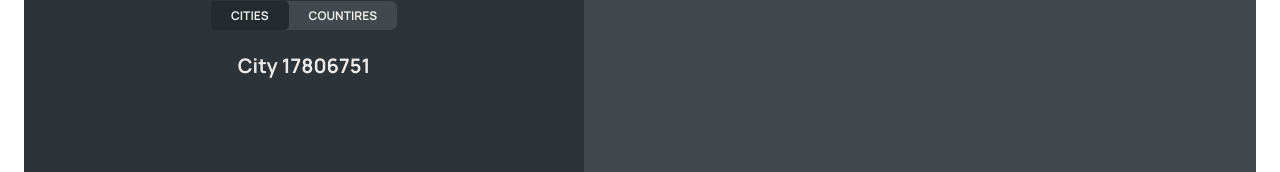
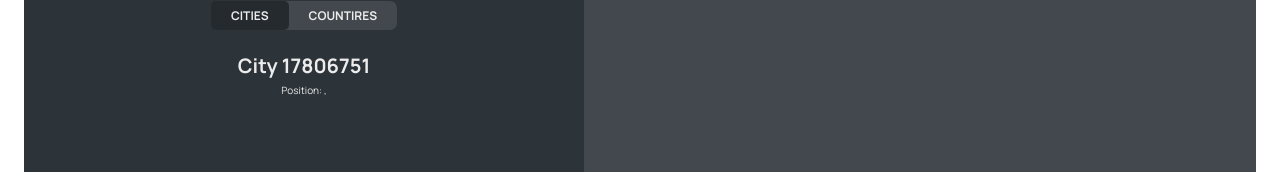
Before and after one commit to SaadMahi/68-WorldWise, a React (Vite) app: page /app/cities/17806751 in a window 1280 px wide. Shown: the part 139-311 px from the top of the page. Built offline with nearby package versions, Linux system fonts and the light colour scheme; data requests are answered from the project's data file.

Commit message:
⚡️ feat: able to pass data in all compo by URL

```diff
--- a/src/components/city/City.jsx
+++ b/src/components/city/City.jsx
@@ -1,4 +1,4 @@
-import { useParams } from 'react-router-dom';
+import { useParams, useSearchParams } from 'react-router-dom';
 import styles from './City.module.css';
 
 const formatDate = (date) =>
@@ -10,6 +10,11 @@
   }).format(new Date(date));
 
 function City() {
+  const [searchParams, setSearchParams] = useSearchParams();
+
+  const lat = searchParams.get('lat');
+  const lng = searchParams.get('lng');
+
   // TEMP DATA
   const currentCity = {
     cityName: 'Lisbon',
@@ -18,12 +23,19 @@
     notes: 'My favorite city so far!',
   };
 
+  // useParams hook by react router
   const { id } = useParams();
 
   const { cityName, emoji, date, notes } = currentCity;
 
-  return <h1>City {id}</h1>;
-
+  return (
+    <>
+      <h1>City {id}</h1>
+      <p>
+        Position: {lng}, {lat}
+      </p>
+    </>
+  );
   {
     /* <div className={styles.city}>
       <div className={styles.row}>
```
